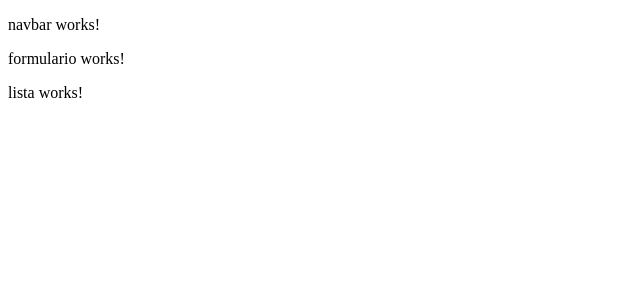
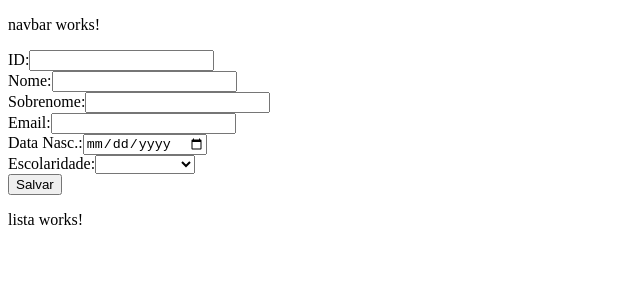
Before and after one commit to gustavo-cazarini/angular-usuarios-crud, an Angular app: page / in a window 1280 px wide. Shown: the top 300 px of the page, without its empty margins (0-640 px from the left). Built offline with nearby package versions, Linux system fonts and the light colour scheme.

Commit message:
feat: form created

```diff
--- a/src/app/app.component.html
+++ b/src/app/app.component.html
@@ -1,3 +1,3 @@
 <app-navbar />
-<app-formulario />
+<app-formulario (novoUsuarioEvent)="addUsuario($event)" />
 <app-lista />
--- a/src/app/app.component.ts
+++ b/src/app/app.component.ts
@@ -2,6 +2,7 @@ import { Component } from '@angular/core';
 import { NavbarComponent } from "./navbar/navbar.component";
 import { FormularioComponent } from "./usuario/formulario/formulario.component";
 import { ListaComponent } from "./usuario/lista/lista.component";
+import { UsuarioModel } from './models/usuario-model';
 
 @Component({
   selector: 'app-root',
@@ -12,4 +13,9 @@ import { ListaComponent } from "./usuario/lista/lista.component";
 })
 export class AppComponent {
   title = 'angular-usuarios-crud';
+  listaUsuarios: UsuarioModel[] = [];
+
+  addUsuario(usuario: UsuarioModel) {
+    this.listaUsuarios.push(usuario);
+  }
 }
--- a/src/app/models/usuario-model.ts
+++ b/src/app/models/usuario-model.ts
@@ -28,7 +28,10 @@ export class UsuarioModel implements Usuario {
         const hoje = new Date();
         hoje.setHours(0, 0, 0, 0);
 
-        return this.dataNascimento < hoje;
+        let temp: Date = new Date(this.dataNascimento);
+        temp.setHours(0, 0, 0, 0);
+
+        return temp < hoje;
     }
 
 }
--- a/src/app/usuario/formulario/formulario.component.html
+++ b/src/app/usuario/formulario/formulario.component.html
@@ -1 +1,40 @@
-<p>formulario works!</p>
+<form [formGroup]="formUsuario" (ngSubmit)="salvaDados()">
+    <div>
+        <div>
+            <label>ID:</label>
+            <input type="text" formControlName="id" />
+        </div>
+        <div>
+            <label>Nome:</label>
+            <input type="text" formControlName="nome" />
+        </div>
+        <div>
+            <label>Sobrenome:</label>
+            <input type="text" formControlName="sobrenome" />
+        </div>
+    </div>
+
+    <div>
+        <div>
+            <label>Email:</label>
+            <input type="email" formControlName="email" />
+        </div>
+        <div>
+            <label>Data Nasc.:</label>
+            <input type="date" formControlName="dataNascimento" />
+        </div>
+        <div>
+            <label>Escolaridade:</label>
+            <select formControlName="escolaridade">
+                <option value="1">Infantil</option>
+                <option value="2">Fundamental</option>
+                <option value="3">Médio</option>
+                <option value="4">Superior</option>
+            </select>
+        </div>
+    </div>
+
+    <div>
+        <button type="submit">Salvar</button>
+    </div>
+</form>
--- a/src/app/usuario/formulario/formulario.component.ts
+++ b/src/app/usuario/formulario/formulario.component.ts
@@ -1,12 +1,67 @@
-import { Component } from '@angular/core';
+import { Component, EventEmitter, Output } from '@angular/core';
+import { FormControl, FormGroup, ReactiveFormsModule } from '@angular/forms';
+import { UsuarioModel } from '../../models/usuario-model';
 
 @Component({
   selector: 'app-formulario',
   standalone: true,
-  imports: [],
+  imports: [ReactiveFormsModule],
   templateUrl: './formulario.component.html',
   styleUrl: './formulario.component.css'
 })
 export class FormularioComponent {
+  @Output() novoUsuarioEvent = new EventEmitter();
 
+  formUsuario = new FormGroup({
+    id: new FormControl<number | null>(null),
+    nome: new FormControl<string | null>(null),
+    sobrenome: new FormControl<string | null>(null),
+    email: new FormControl<string | null>(null),
+    dataNascimento: new FormControl<string | null>(''),
+    escolaridade: new FormControl<number | null>(null)
+  });
+
+  salvaDados() {
+    let usuario = new UsuarioModel(
+      this.formUsuario.value.id ?? 0,
+      this.formUsuario.value.nome ?? '',
+      this.formUsuario.value.sobrenome ?? '',
+      this.formUsuario.value.email ?? '',
+      this.getDataNasc(),
+      this.formUsuario.value.escolaridade ?? 0
+    );
+
+    if(this.usuarioValido(usuario))
+      this.novoUsuarioEvent.emit(usuario);
+  }
+
+  usuarioValido(usuario: UsuarioModel): boolean {
+    let msgErr: string = ""
+
+    if(!usuario.isDataNascValida())
+      msgErr += "- A data de nascimento informada é inválida!\n"
+
+    if(!usuario.isEmailValido())
+      msgErr += "- O email informado não é válido"
+
+    if(msgErr.length > 0)
+      alert(msgErr);
+
+    return msgErr.length === 0;
+  }
+
+  getDataNasc(): Date {
+    if(this.formUsuario.value.dataNascimento === null) {
+      return new Date();
+
+    }
+    else {
+      let auxDataStr: string = this.formUsuario.value.dataNascimento ?? '';
+      auxDataStr += ' 00:00:00';
+
+      return new Date(auxDataStr);
+
+    }
+
+  }
 }
```
